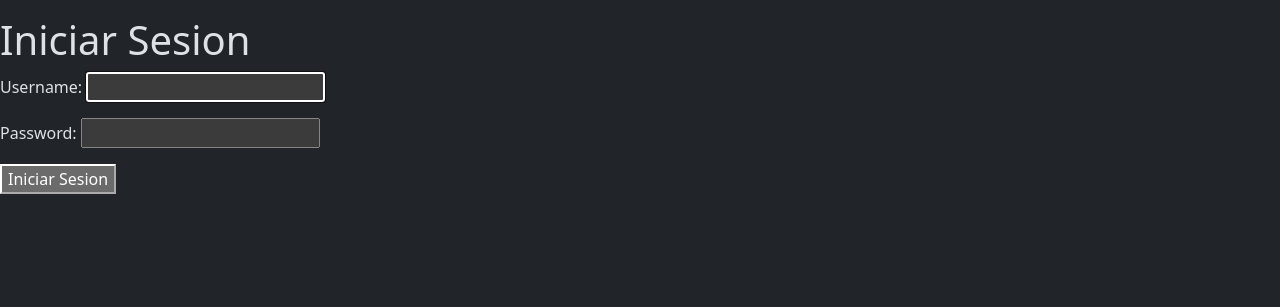
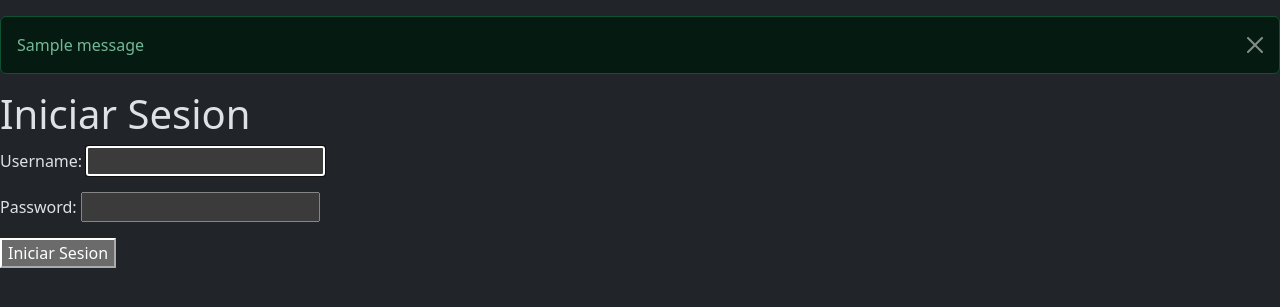
Before and after one commit to MEOM2001/app-finanzas, a Django app: page / in a window 1280 px wide. Shown: the part 56-363 px from the top of the page. Run offline with Django 5.2, Linux system fonts and the light colour scheme; tables that the repository leaves empty hold one stand-in row (values such as "Sample post"); one stand-in notice (Sample message) is shown.

Commit message:
Se agregaron mensajes de confirmación para editar, eliminar y añadir transacciones

```diff
--- a/myApp/templates/base.html
+++ b/myApp/templates/base.html
@@ -47,9 +47,18 @@
             </nav>
         </ul>
     </nav>
+    {% if messages %}
+  {% for message in messages %}
+    <div class="alert alert-{{ message.tags }} alert-dismissible fade show" role="alert">
+      {{ message }}
+      <button type="button" class="btn-close" data-bs-dismiss="alert" aria-label="Cerrar"></button>
+    </div>
+  {% endfor %}
+{% endif %}
 
     {% block content %}
     {% endblock %}
+<script src="https://cdn.jsdelivr.net/npm/bootstrap@5.3.5/dist/js/bootstrap.bundle.min.js"></script>
 
 </body>
 
--- a/myApp/views.py
+++ b/myApp/views.py
@@ -11,6 +11,7 @@ from django.shortcuts import get_object_or_404
 from .forms import PresupuestoForm
 from .models import Presupuesto
 from .models import Usuarios
+from django.contrib import messages
 
 
 def iniciarSesion(request):
@@ -117,6 +118,7 @@ def agregar_transaccion(request):
             nueva_transaccion = form.save(commit=False)
             nueva_transaccion.usuario = request.user
             nueva_transaccion.save()
+            messages.success(request, "Transacción añadida correctamente.")
             return redirect('lista_transacciones')
     else:
         form = TransaccionForm()
@@ -131,6 +133,7 @@ def editar_transaccion(request, transaccion_id):
         form = TransaccionForm(request.POST, instance=transaccion)
         if form.is_valid():
             form.save()
+            messages.success(request, "Transacción modificada correctamente.")
             return redirect('lista_transacciones')
     else:
         form = TransaccionForm(instance=transaccion)
@@ -143,6 +146,7 @@ def eliminar_transaccion(request, transaccion_id):
         Transaccion, id=transaccion_id, usuario=request.user)
     if request.method == 'POST':
         transaccion.delete()
+        messages.success(request, "Transacción eliminada correctamente.")
         return redirect('lista_transacciones')
 
     return render(request, 'transacciones/Eliminar Transacion.html', {'transaccion': transaccion})
```
Also changed, not shown: db.sqlite3.
